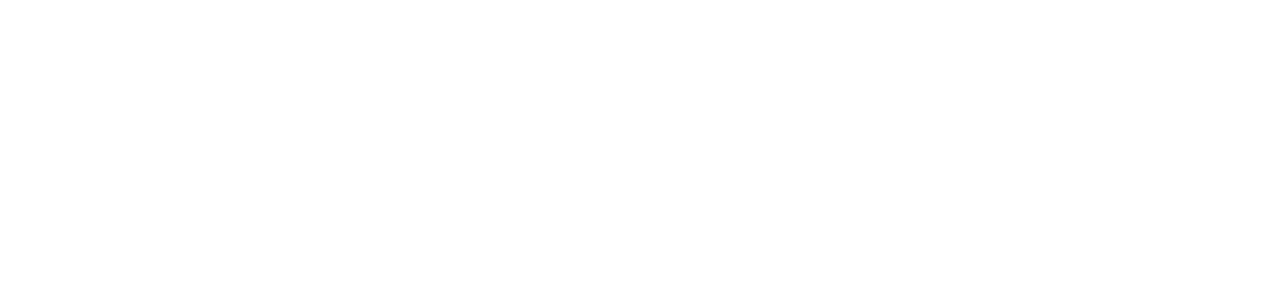
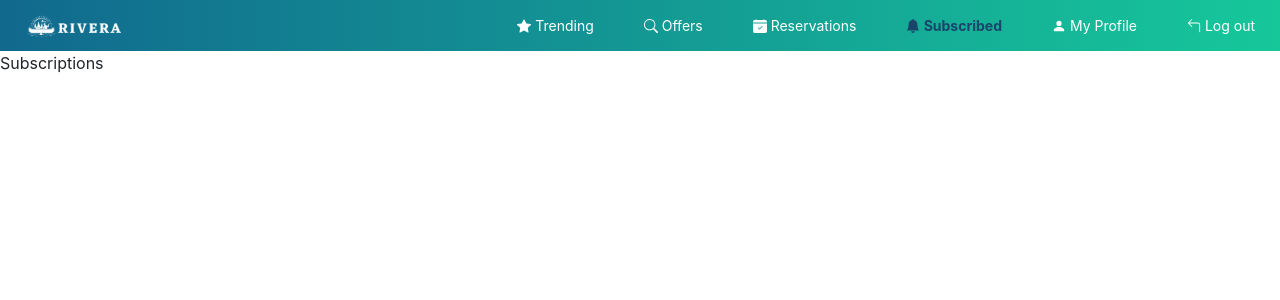
Before and after one commit to pavleglusac/rivera, a Nuxt app in the folder frontend/rivera/: page /client/subscribed in a window 1280 px wide. Before the commit this address had no page. Shown: the top 300 px of the page. Built offline with nearby package versions, Linux system fonts and the light colour scheme.

Commit message:
#3.12.1 done

```diff
--- a/frontend/rivera/components/ClientNavbar.vue
+++ b/frontend/rivera/components/ClientNavbar.vue
@@ -14,9 +14,9 @@
             <ul>
                 <li><NuxtLink to="/trending" exact class="menu-link"><b-icon icon="star-fill" /> Trending</NuxtLink></li>
                 <li><NuxtLink to="/offers" class="menu-link"><b-icon icon="search" /> Offers</NuxtLink></li>
-                <li><NuxtLink to="/reservations" class="menu-link"><b-icon icon="calendar-check-fill" /> Reservations</NuxtLink></li>
-                <li><NuxtLink to="/subscribed" class="menu-link"><b-icon icon="bell-fill" /> Subscribed</NuxtLink></li>
-                <li><NuxtLink to="/client-profile" class="menu-link"><b-icon icon="person-fill" /> My Profile</NuxtLink></li>
+                <li><NuxtLink to="/client/reservations" class="menu-link"><b-icon icon="calendar-check-fill" /> Reservations</NuxtLink></li>
+                <li><NuxtLink to="/client/subscribed" class="menu-link"><b-icon icon="bell-fill" /> Subscribed</NuxtLink></li>
+                <li><NuxtLink to="/client/client-profile" class="menu-link"><b-icon icon="person-fill" /> My Profile</NuxtLink></li>
                 <li><NuxtLink to="/log-in" class="menu-link"><b-icon icon="arrow90deg-left" /> Log out</NuxtLink></li>
             </ul>
       </b-navbar-nav>
@@ -27,14 +27,6 @@
 
 <script>
 export default {
-data() {
-    return {
-    }
-},
-methods: {
-},
-    computed: {
-    },
 };
 </script>
 
--- /dev/null
+++ b/frontend/rivera/pages/client/client-profile.vue
@@ -0,0 +1,18 @@
+<template>
+  <div>
+    <client-navbar/>
+    <p>My profile</p>
+  </div>
+</template>
+
+<script>
+import ClientNavbar from '../../components/ClientNavbar.vue'
+export default {
+  components: { ClientNavbar },
+
+}
+</script>
+
+<style>
+
+</style>
--- a/frontend/rivera/pages/client.vue
+++ b/frontend/rivera/pages/client/client.vue
@@ -3,9 +3,8 @@
 </template>
 
 <script>
-import ClientNavbar from '../components/ClientNavbar.vue';
+import ClientNavbar from '../../components/ClientNavbar.vue';
 export default {
   components: { ClientNavbar },
-  name: 'IndexPage'
 }
 </script>
--- /dev/null
+++ b/frontend/rivera/pages/client/reservations.vue
@@ -0,0 +1,18 @@
+<template>
+  <div>
+    <client-navbar/>
+    <p>Reservations</p>
+  </div>
+</template>
+
+<script>
+import ClientNavbar from '../../components/ClientNavbar.vue'
+export default {
+  components: { ClientNavbar },
+
+}
+</script>
+
+<style>
+
+</style>
--- /dev/null
+++ b/frontend/rivera/pages/client/subscribed.vue
@@ -0,0 +1,18 @@
+<template>
+  <div>
+    <client-navbar/>
+    <p>Subscriptions</p>
+  </div>
+</template>
+
+<script>
+import ClientNavbar from '../../components/ClientNavbar.vue'
+export default {
+  components: { ClientNavbar },
+
+}
+</script>
+
+<style>
+
+</style>
```
